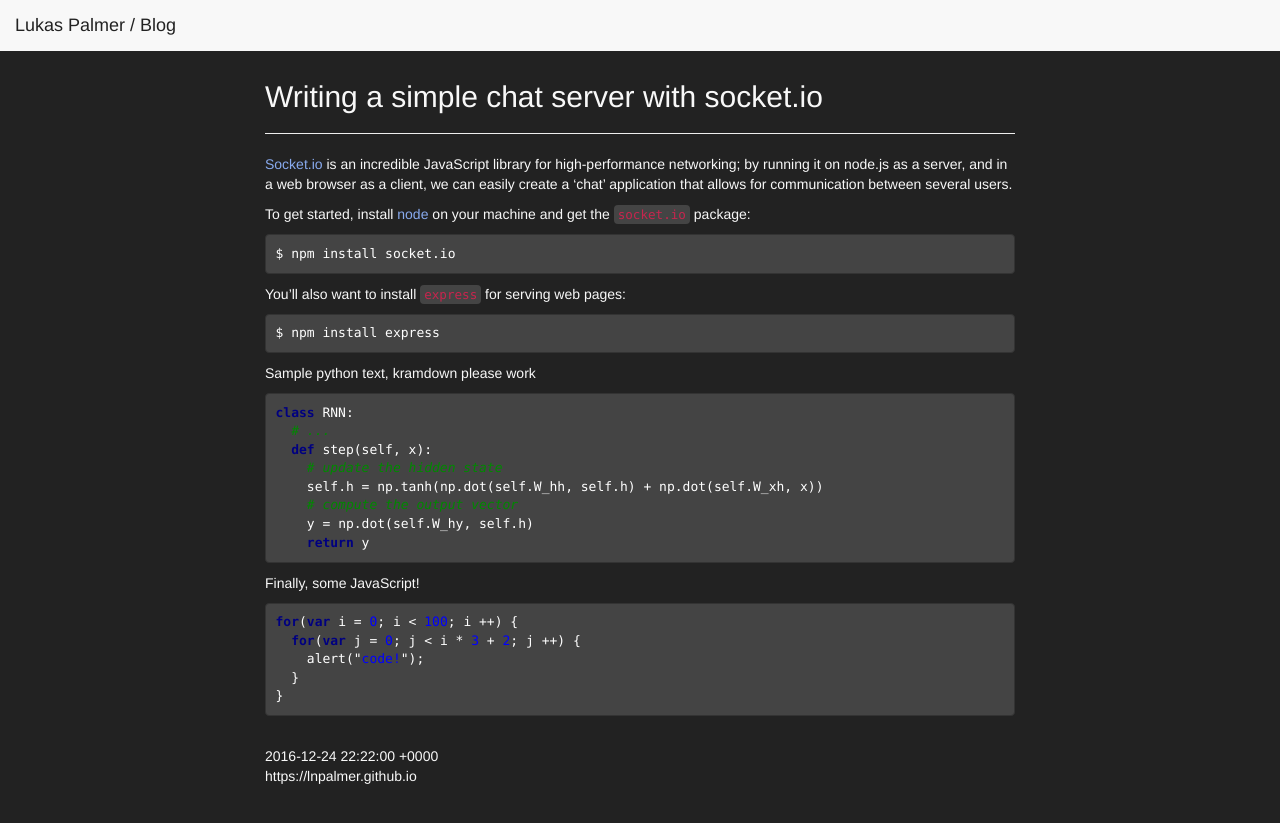
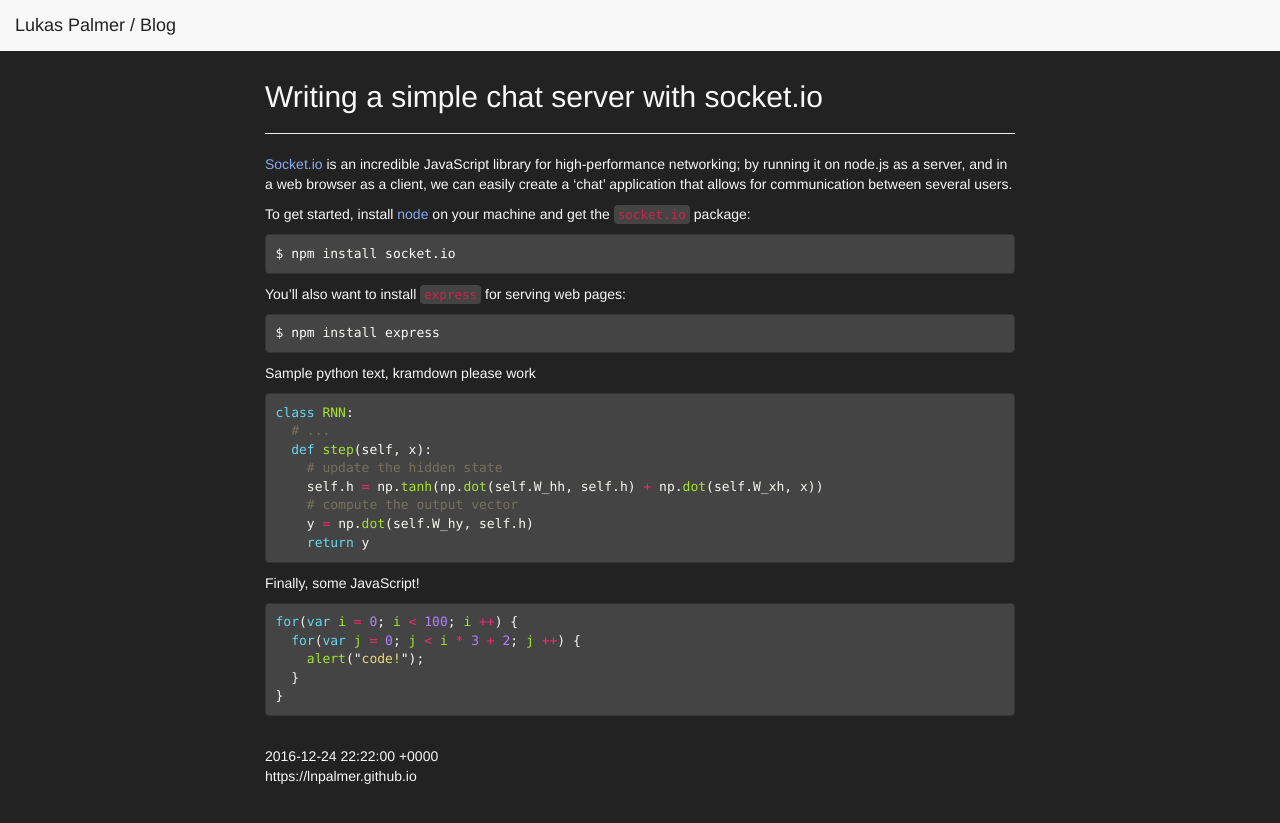
Before and after one commit to lnpalmer/lnpalmer.github.io, a Jekyll site: the page built from _posts/2016-12-23-chat.md, in a window 1280 px wide. Shown: the top 823 px of the page. Built offline with Jekyll 4.4.1, drawn with Linux system fonts in a browser that asks for light colours.

Commit message:
misc. setup

````diff
--- a/_layouts/post.html
+++ b/_layouts/post.html
@@ -4,7 +4,7 @@
     <meta charset="UTF-8">
     <meta name="viewport" content="width=device-width, initial-scale=1, shrink-to-fit=no">
     <link rel="stylesheet" href="{{ site.url }}/bootstrap/css/bootstrap.min.css">
-    <link rel="stylesheet" href="{{ site.url }}/borland.css">
+    <link rel="stylesheet" href="{{ site.url }}/monokai.css">
     <title>{{ page.title }}</title>
 </head>
 <body>
--- a/_posts/2016-12-23-chat.md
+++ b/_posts/2016-12-23-chat.md
@@ -8,13 +8,13 @@
 
 To get started, install [node](https://nodejs.org) on your machine and get the `socket.io` package:
 
-```
+```shell
 $ npm install socket.io
 ```
 
 You'll also want to install `express` for serving web pages:
 
-```
+```shell
 $ npm install express
 ```
 
--- /dev/null
+++ b/monokai.css
@@ -0,0 +1,64 @@
+.highlight .hll { background-color: #49483e }
+.highlight .c { color: #75715e } /* Comment */
+.highlight .err { color: #960050; background-color: #1e0010 } /* Error */
+.highlight .k { color: #66d9ef } /* Keyword */
+.highlight .l { color: #ae81ff } /* Literal */
+.highlight .n { color: #f8f8f2 } /* Name */
+.highlight .o { color: #f92672 } /* Operator */
+.highlight .p { color: #f8f8f2 } /* Punctuation */
+.highlight .cm { color: #75715e } /* Comment.Multiline */
+.highlight .cp { color: #75715e } /* Comment.Preproc */
+.highlight .c1 { color: #75715e } /* Comment.Single */
+.highlight .cs { color: #75715e } /* Comment.Special */
+.highlight .ge { font-style: italic } /* Generic.Emph */
+.highlight .gs { font-weight: bold } /* Generic.Strong */
+.highlight .kc { color: #66d9ef } /* Keyword.Constant */
+.highlight .kd { color: #66d9ef } /* Keyword.Declaration */
+.highlight .kn { color: #f92672 } /* Keyword.Namespace */
+.highlight .kp { color: #66d9ef } /* Keyword.Pseudo */
+.highlight .kr { color: #66d9ef } /* Keyword.Reserved */
+.highlight .kt { color: #66d9ef } /* Keyword.Type */
+.highlight .ld { color: #e6db74 } /* Literal.Date */
+.highlight .m { color: #ae81ff } /* Literal.Number */
+.highlight .s { color: #e6db74 } /* Literal.String */
+.highlight .na { color: #a6e22e } /* Name.Attribute */
+.highlight .nb { color: #f8f8f2 } /* Name.Builtin */
+.highlight .nc { color: #a6e22e } /* Name.Class */
+.highlight .no { color: #66d9ef } /* Name.Constant */
+.highlight .nd { color: #a6e22e } /* Name.Decorator */
+.highlight .ni { color: #f8f8f2 } /* Name.Entity */
+.highlight .ne { color: #a6e22e } /* Name.Exception */
+.highlight .nf { color: #a6e22e } /* Name.Function */
+.highlight .nl { color: #f8f8f2 } /* Name.Label */
+.highlight .nn { color: #f8f8f2 } /* Name.Namespace */
+.highlight .nx { color: #a6e22e } /* Name.Other */
+.highlight .py { color: #f8f8f2 } /* Name.Property */
+.highlight .nt { color: #f92672 } /* Name.Tag */
+.highlight .nv { color: #f8f8f2 } /* Name.Variable */
+.highlight .ow { color: #f92672 } /* Operator.Word */
+.highlight .w { color: #f8f8f2 } /* Text.Whitespace */
+.highlight .mf { color: #ae81ff } /* Literal.Number.Float */
+.highlight .mh { color: #ae81ff } /* Literal.Number.Hex */
+.highlight .mi { color: #ae81ff } /* Literal.Number.Integer */
+.highlight .mo { color: #ae81ff } /* Literal.Number.Oct */
+.highlight .sb { color: #e6db74 } /* Literal.String.Backtick */
+.highlight .sc { color: #e6db74 } /* Literal.String.Char */
+.highlight .sd { color: #e6db74 } /* Literal.String.Doc */
+.highlight .s2 { color: #e6db74 } /* Literal.String.Double */
+.highlight .se { color: #ae81ff } /* Literal.String.Escape */
+.highlight .sh { color: #e6db74 } /* Literal.String.Heredoc */
+.highlight .si { color: #e6db74 } /* Literal.String.Interpol */
+.highlight .sx { color: #e6db74 } /* Literal.String.Other */
+.highlight .sr { color: #e6db74 } /* Literal.String.Regex */
+.highlight .s1 { color: #e6db74 } /* Literal.String.Single */
+.highlight .ss { color: #e6db74 } /* Literal.String.Symbol */
+.highlight .bp { color: #f8f8f2 } /* Name.Builtin.Pseudo */
+.highlight .vc { color: #f8f8f2 } /* Name.Variable.Class */
+.highlight .vg { color: #f8f8f2 } /* Name.Variable.Global */
+.highlight .vi { color: #f8f8f2 } /* Name.Variable.Instance */
+.highlight .il { color: #ae81ff } /* Literal.Number.Integer.Long */
+
+.highlight .gh { } /* Generic Heading & Diff Header */
+.highlight .gu { color: #75715e; } /* Generic.Subheading & Diff Unified/Comment? */
+.highlight .gd { color: #f92672; } /* Generic.Deleted & Diff Deleted */
+.highlight .gi { color: #a6e22e; } /* Generic.Inserted & Diff Inserted */
````
